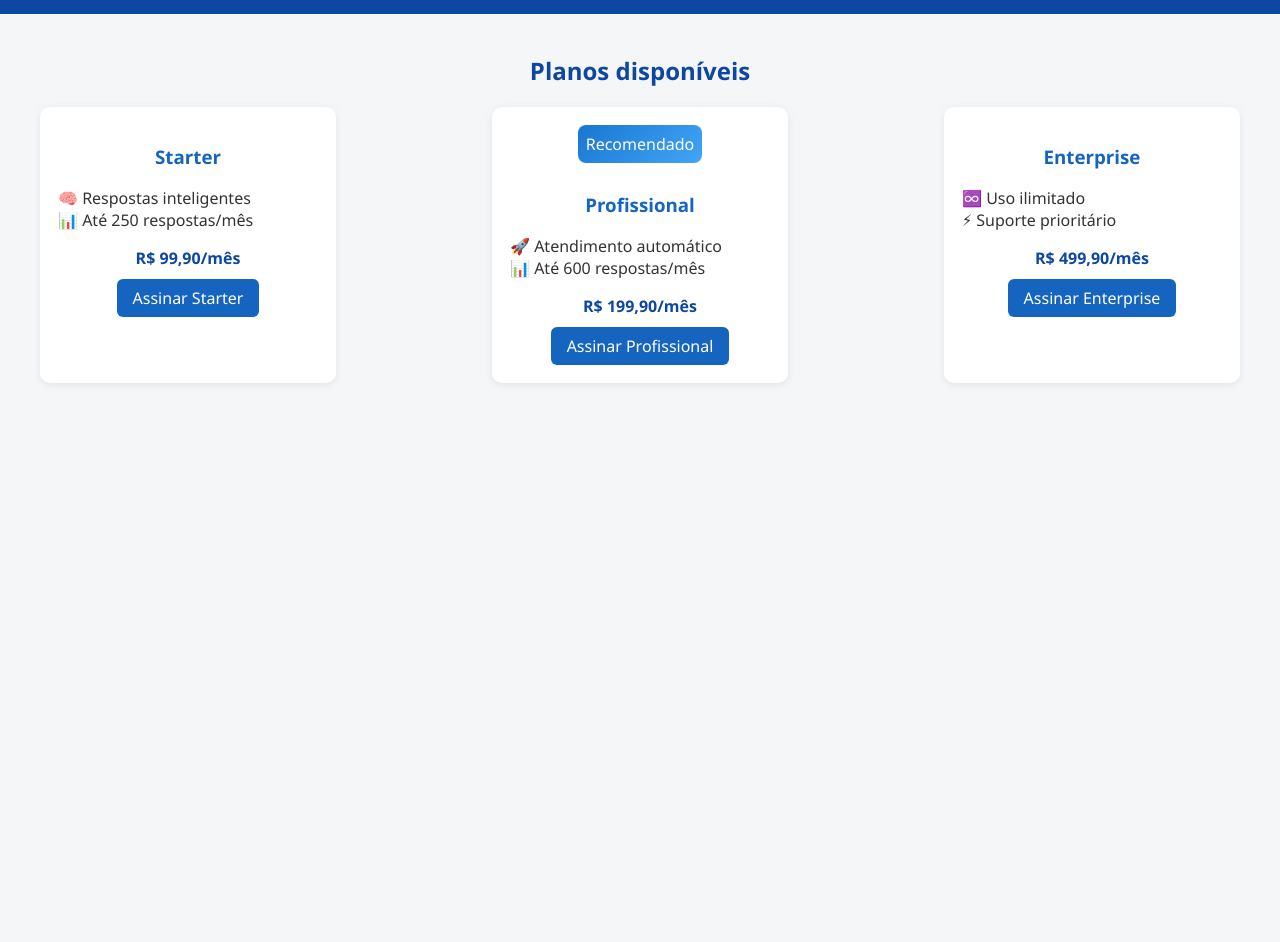
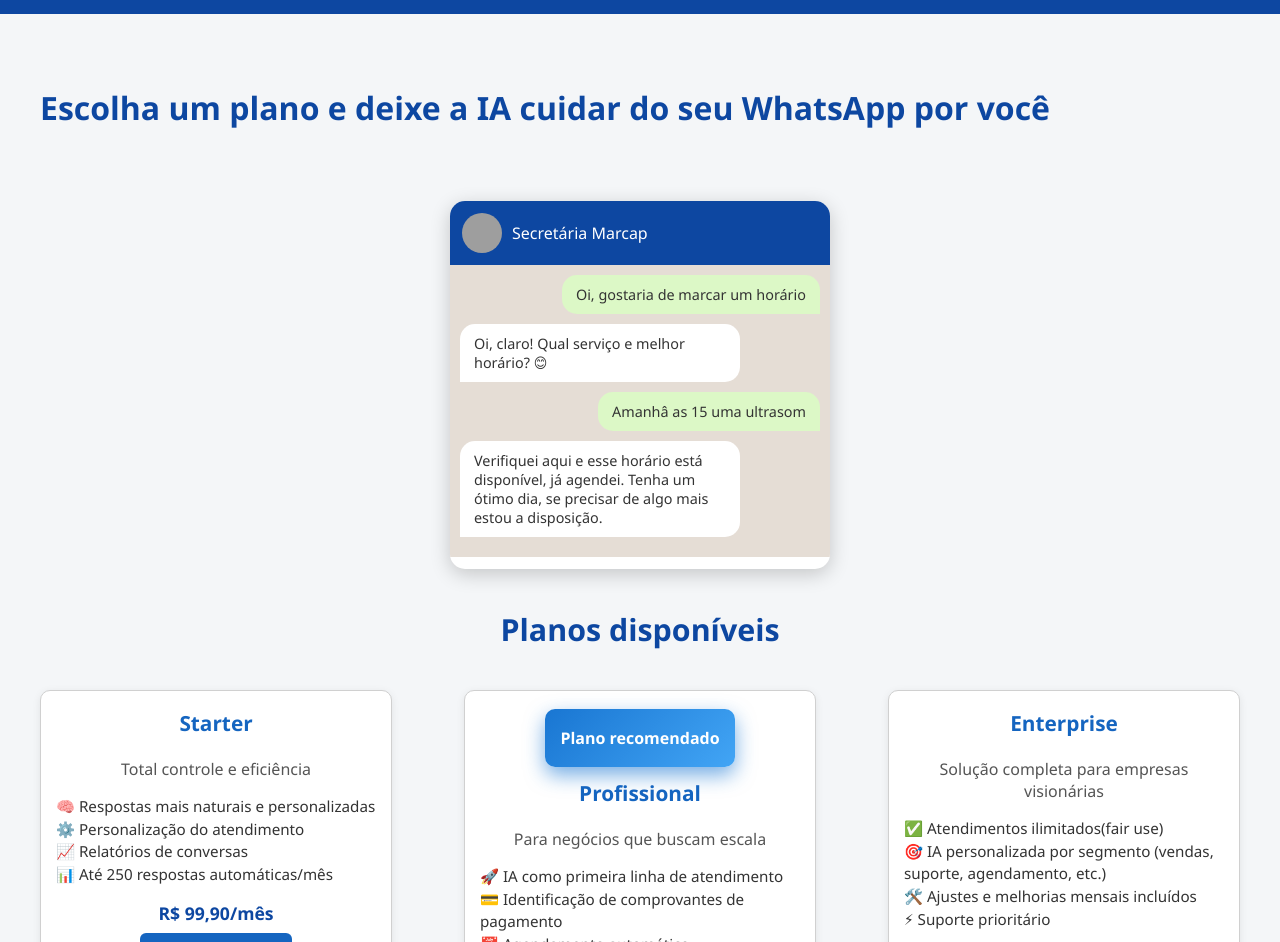
Before and after one commit to jordanpessoa/site-marcap, a plain HTML site: page index.html in a window 1280 px wide. Shown: the part 135-1077 px from the top of the page. Before the commit the page ends 800 px from the top, so only its background shows below. Drawn offline with Linux system fonts and the light colour scheme; grey boxes are pictures that could not be loaded.

Commit message:
Update index.html links

```diff
--- a/index.html
+++ b/index.html
@@ -13,7 +13,6 @@ body {
   margin: 0;
   padding: 0;
 }
-
 header {
   background-color: #0d47a1;
   color: white;
@@ -31,11 +30,13 @@ header {
   margin: 0;
   font-size: 2.2rem;
   font-weight: 700;
+  letter-spacing: 1px;
 }
 .header-left p {
   margin: 10px 0 0;
   font-size: 1.4rem;
   color: #dfe6f0;
+  font-weight: 500;
 }
 .header-right a {
   background: #ffffff;
@@ -50,6 +51,14 @@ header {
   max-width: 1200px;
   margin: 40px auto;
   padding: 0 20px;
+  display: flex;
+  justify-content: space-between;
+  align-items: flex-start;
+  flex-wrap: wrap;
+  gap: 30px;
+}
+.top-left {
+  flex: 1 1 300px;
 }
 .top-left p {
   font-size: 2rem;
@@ -58,12 +67,16 @@ header {
 }
 
 .whatsapp-flutuante {
+  position: relative;
+  width: 100%;
   max-width: 380px;
   margin: 0 auto;
   background-color: #fff;
   border-radius: 15px;
   box-shadow: 0 5px 20px rgba(0,0,0,0.2);
   overflow: hidden;
+  display: flex;
+  flex-direction: column;
 }
 .chat-header {
   background-color: #0d47a1;
@@ -79,10 +92,11 @@ header {
   margin-right: 10px;
 }
 .chat-messages {
+  flex: 1;
   padding: 10px;
-  height: 300px;
   overflow-y: auto;
   background: #e5ddd5;
+  height: 300px;
 }
 .message {
   display: flex;
@@ -93,16 +107,20 @@ header {
   max-width: 70%;
   padding: 10px 14px;
   border-radius: 15px;
+  font-size: 0.9rem;
 }
 .message.secretaria .bubble {
   background-color: #fff;
+  border-radius: 15px 15px 15px 0;
 }
 .message.client .bubble {
   background-color: #dcf8c6;
+  border-radius: 15px 15px 0 15px;
 }
 .digitando {
   font-style: italic;
   font-size: 0.8rem;
+  color: #777;
   padding: 6px 14px;
 }
 
@@ -114,33 +132,41 @@ header {
 .planos h2 {
   text-align: center;
   color: #0d47a1;
+  margin-bottom: 40px;
+  font-size: 1.9rem;
 }
 .plano-cards {
   display: flex;
   flex-wrap: wrap;
+  justify-content: space-between;
   gap: 20px;
-  justify-content: space-between;
 }
 .plano-card {
+  flex: 0 0 calc(30% - 13.33px);
+  max-width: 320px;
   background: #fff;
+  border: 1px solid #d0d0d0;
   border-radius: 10px;
-  padding: 18px;
-  max-width: 320px;
+  padding: 18px 15px;
+  text-align: center;
+  box-shadow: 0 2px 8px rgba(0, 0, 0, 0.08);
+  transition: transform 0.25s ease, box-shadow 0.25s ease;
   min-width: 260px;
-  text-align: center;
-  box-shadow: 0 2px 8px rgba(0,0,0,.08);
 }
-.plano-card h3 {
-  color: #1565c0;
-}
+.plano-card h3 { color: #1565c0; margin-top: 0; font-size: 1.3rem; }
+.plano-card p { color: #555; margin-bottom: 15px; font-size: 1rem; }
 .plano-card ul {
   list-style: none;
   padding: 0;
+  margin: 15px 0;
   text-align: left;
+  line-height: 1.5;
+  font-size: 0.95rem;
 }
 .plano-card strong {
   display: block;
-  margin-top: 10px;
+  margin-top: 12px;
+  font-size: 1.1rem;
   color: #0d47a1;
 }
 .botao {
@@ -150,15 +176,19 @@ header {
   border-radius: 6px;
   display: inline-block;
   text-decoration: none;
-  margin-top: 10px;
+  font-weight: 600;
+  margin-top: 8px;
 }
 .plano-recomendado {
-  background: linear-gradient(135deg, #1976d2, #42a5f5);
+  background: linear-gradient(135deg, #1976d2 0%, #42a5f5 100%);
   color: #fff;
-  padding: 8px;
-  border-radius: 8px;
+  font-weight: 700;
+  padding: 18px 15px;
+  border-radius: 10px;
+  box-shadow: 0 8px 20px rgba(25, 118, 210, 0.6);
+  margin-bottom: 12px;
   display: inline-block;
-  margin-bottom: 10px;
+  font-size: 1rem;
 }
 </style>
 </head>
@@ -169,7 +199,7 @@ header {
   <div class="header-container">
     <div class="header-left">
       <h1>Marcap</h1>
-      <p>Atenda seus clientes no WhatsApp automaticamente</p>
+      <p>Atenda seus clientes no WhatsApp automaticamente e pare de responder as mesmas perguntas</p>
     </div>
     <div class="header-right">
       <a href="http://72.60.59.99:3000/login.html">Login</a>
@@ -177,54 +207,75 @@ header {
   </div>
 </header>
 
+<div class="top-section">
+  <div class="top-left">
+    <p>Escolha um plano e deixe a IA cuidar do seu WhatsApp por você</p>
+  </div>
+</div>
+
+<div class="whatsapp-flutuante">
+  <div class="chat-header">
+    <img src="https://randomuser.me/api/portraits/women/68.jpg">
+    <span>Secretária Marcap</span>
+  </div>
+  <div class="chat-messages" id="chatMessages"></div>
+  <div class="digitando" id="digitando"></div>
+</div>
+
 <section class="planos">
 <h2>Planos disponíveis</h2>
 
 <div class="plano-cards">
 
-<!-- STARTER -->
 <article class="plano-card">
   <h3>Starter</h3>
+  <p>Total controle e eficiência</p>
   <ul>
-    <li>🧠 Respostas inteligentes</li>
-    <li>📊 Até 250 respostas/mês</li>
+    <li>🧠 Respostas mais naturais e personalizadas</li>
+    <li>⚙️ Personalização do atendimento</li>
+    <li>📈 Relatórios de conversas</li>
+    <li>📊 Até 250 respostas automáticas/mês</li>
   </ul>
   <strong>R$ 99,90/mês</strong>
 
-  <!-- COLE AQUI O LINK DO PAGAR.ME -->
-  <a class="botao" href="https://payment-link-v3.pagar.me/pl_M27JYy4wRPAxkeZt6CLg1j9QaqzXWKZ8">
-    Assinar Starter
+  <!-- COLE AQUI O LINK DO PAGAR.ME (PLANO STARTER) -->
+  <a class="botao" href="https://payment-link-v3.pagar.me/pl_M27JYy4wRPAxkeZt6CLg1j9QaqzXWKZ8" target="_blank">
+    Começar agora
   </a>
 </article>
 
-<!-- PROFISSIONAL -->
-<article class="plano-card">
-  <span class="plano-recomendado">Recomendado</span>
+<article class="plano-card destaque">
+  <span class="plano-recomendado">Plano recomendado</span>
   <h3>Profissional</h3>
+  <p>Para negócios que buscam escala</p>
   <ul>
-    <li>🚀 Atendimento automático</li>
-    <li>📊 Até 600 respostas/mês</li>
+    <li>🚀 IA como primeira linha de atendimento</li>
+    <li>💳 Identificação de comprovantes de pagamento</li>
+    <li>📅 Agendamento automático</li>
+    <li>📊 Até 600 respostas automáticas/mês</li>
   </ul>
   <strong>R$ 199,90/mês</strong>
 
-  <!-- COLE AQUI O LINK DO PAGAR.ME -->
-  <a class="botao" href="https://payment-link-v3.pagar.me/pl_4zy2ZbrqmNX1NbyuldiWN1xpQgeWKBaG">
-    Assinar Profissional
+  <!-- COLE AQUI O LINK DO PAGAR.ME (PLANO PROFISSIONAL) -->
+  <a class="botao" href="https://payment-link-v3.pagar.me/pl_4zy2ZbrqmNX1NbyuldiWN1xpQgeWKBaG" target="_blank">
+    Quero automatizar
   </a>
 </article>
 
-<!-- ENTERPRISE -->
 <article class="plano-card">
   <h3>Enterprise</h3>
+  <p>Solução completa para empresas visionárias</p>
   <ul>
-    <li>♾️ Uso ilimitado</li>
+    <li>✅ Atendimentos ilimitados(fair use)</li>
+    <li>🎯 IA personalizada por segmento (vendas, suporte, agendamento, etc.)</li>
+    <li>🛠️ Ajustes e melhorias mensais incluídos</li>
     <li>⚡ Suporte prioritário</li>
   </ul>
   <strong>R$ 499,90/mês</strong>
 
-  <!-- COLE AQUI O LINK DO PAGAR.ME -->
-  <a class="botao" href="https://payment-link-v3.pagar.me/pl_6DYlL5Zdn97xmOrcEh1oMAJkqpXr4y1Q">
-    Assinar Enterprise
+  <!-- COLE AQUI O LINK DO PAGAR.ME (PLANO ENTERPRISE) -->
+  <a class="botao" href="https://payment-link-v3.pagar.me/pl_6DYlL5Zdn97xmOrcEh1oMAJkqpXr4y1Q" target="_blank">
+    Falar com especialista
   </a>
 </article>
 
@@ -234,7 +285,9 @@ header {
 <script>
 const mensagens = [
   { autor: 'client', texto: 'Oi, gostaria de marcar um horário' },
-  { autor: 'secretaria', texto: 'Oi, claro! Qual serviço e melhor horário?' }
+  { autor: 'secretaria', texto: 'Oi, claro! Qual serviço e melhor horário? 😊' },
+  { autor: 'client', texto: 'Amanhâ as 15 uma ultrasom' },
+  { autor: 'secretaria', texto: 'Verifiquei aqui e esse horário está disponível, já agendei. Tenha um ótimo dia, se precisar de algo mais estou a disposição.' }
 ];
 
 const chat = document.getElementById('chatMessages');
@@ -242,15 +295,22 @@ const digitando = document.getElementById('digitando');
 
 async function iniciarChat() {
   for (const msg of mensagens) {
+    digitando.textContent = msg.autor === 'secretaria' ? 'Secretária está digitando...' : '';
+    await new Promise(r => setTimeout(r, 900));
+    digitando.textContent = '';
+
     const div = document.createElement('div');
-    div.className = message ${msg.autor};
+    div.className = `message ${msg.autor}`;
     const bubble = document.createElement('div');
     bubble.className = 'bubble';
     bubble.textContent = msg.texto;
+
     div.appendChild(bubble);
     chat.appendChild(div);
+    chat.scrollTop = chat.scrollHeight;
   }
 }
+window.onload = iniciarChat;
 </script>
 
 </body>
```
